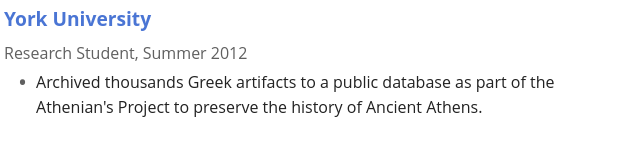
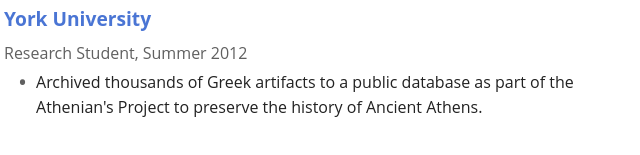
Before and after one commit to danReynolds/Resumes, a plain HTML site: page resume.html in a window 1280 px wide. Shown: the part 797-952 px from the top of the page, 171-811 px from the left. Drawn offline with Linux system fonts and the light colour scheme.

Commit message:
updated resume to include use of word "of"

```diff
--- a/resume.html
+++ b/resume.html
@@ -71,7 +71,7 @@
                 <div class='summary'>
                   <ul>
                     <li>
-                      Archived thousands Greek artifacts to a public database as part of the Athenian's Project to preserve the history of Ancient Athens.
+                      Archived thousands of Greek artifacts to a public database as part of the Athenian's Project to preserve the history of Ancient Athens.
                     </li>
                   </ul>
                 </div>
```
